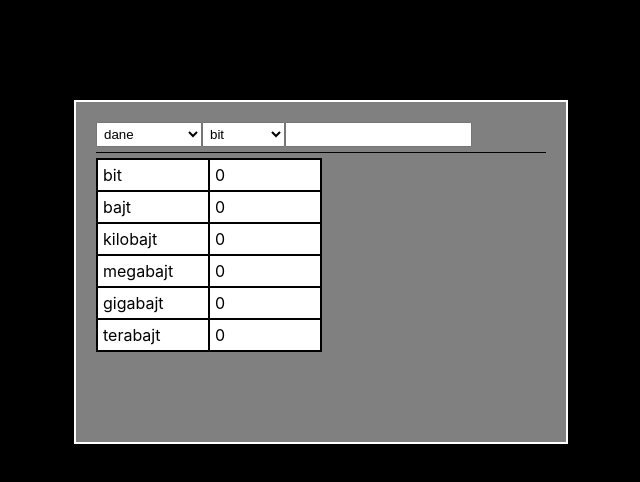
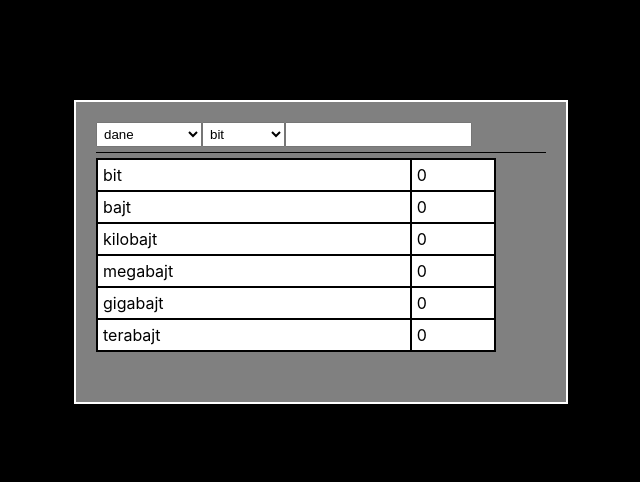
Before and after one commit to Dawidluna/jednostki, a React app: page / in a window 1280 px wide. Shown: the whole page, without its empty margins (319-959 px from the left). Built offline with nearby package versions, Linux system fonts and the light colour scheme.

Commit message:
zmieniony css

```diff
--- a/src/index.css
+++ b/src/index.css
@@ -16,7 +16,7 @@ code {
 #app {
   background-color: gray;
   width: 450px;
-  height: 300px;
+  height: 260px;
   padding: 20px;
   margin-left: auto;
   margin-right: auto;
@@ -46,6 +46,6 @@ table, td {
   margin-top: 5px;
 }
 
-td {
-  width: 100px;
+table {
+  width: 400px;
 }
```
